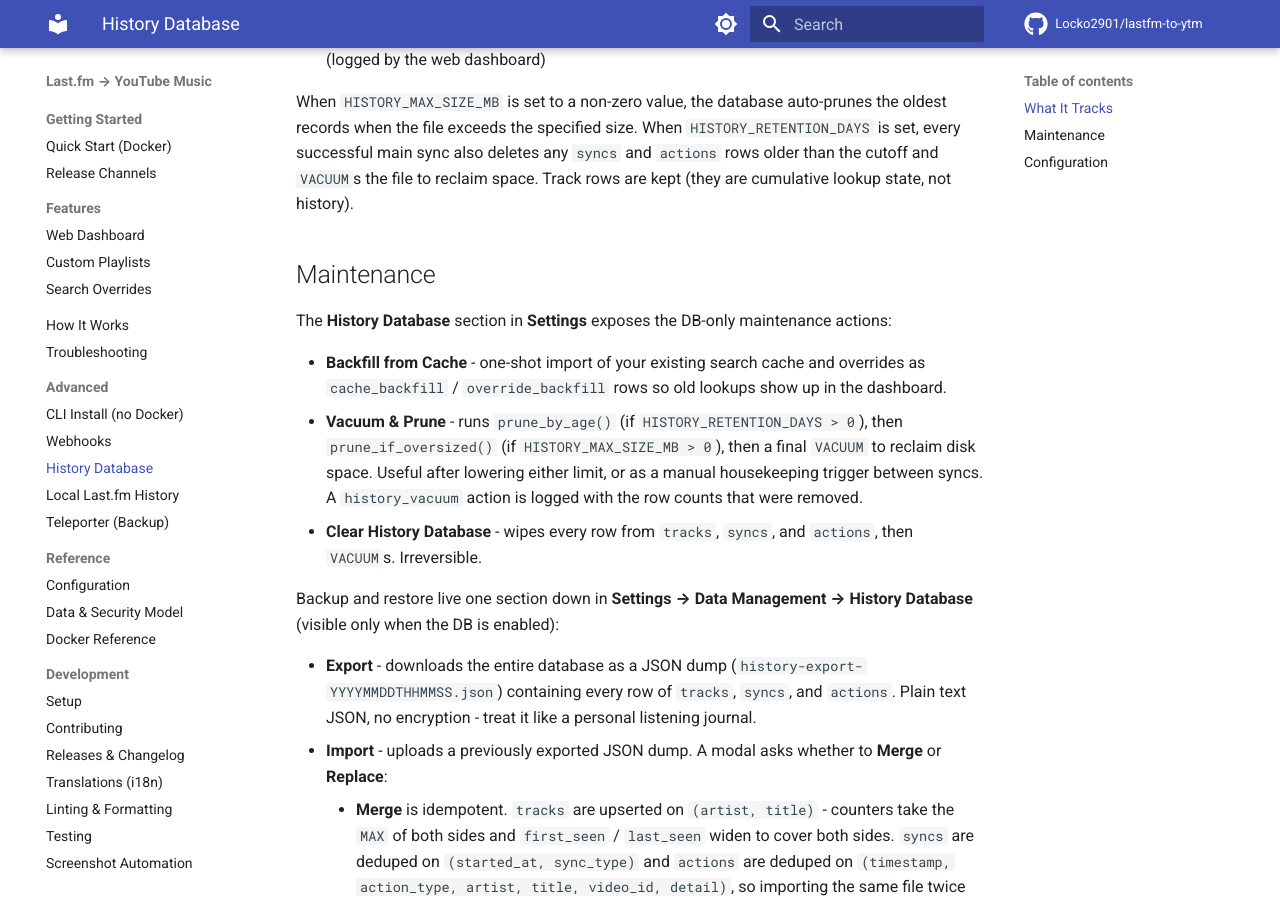
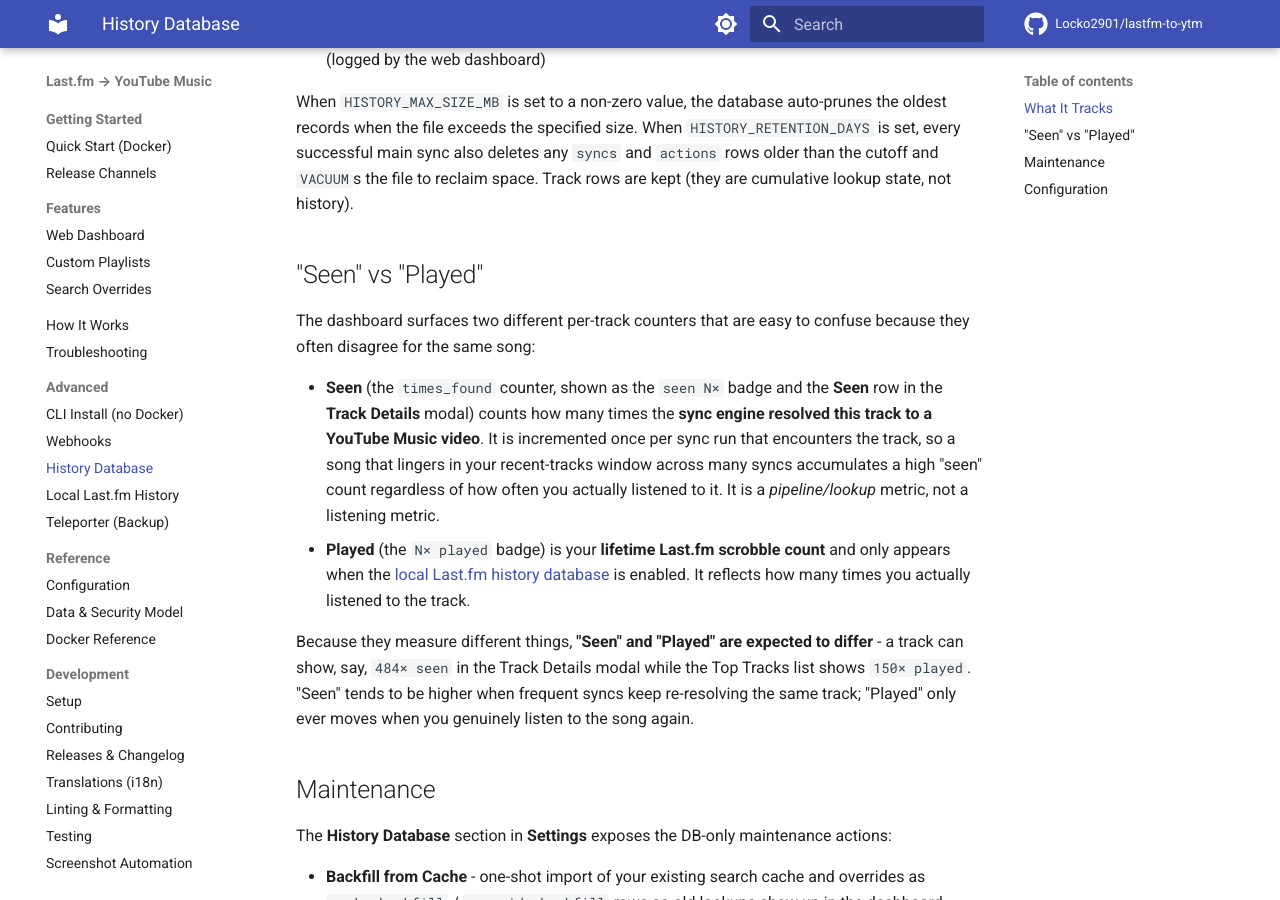
Before and after one commit to Locko2901/lastfm-to-ytm, an MkDocs documentation site: the page built from docs/history.md, in a window 1280 px wide and 900 px high, scrolled down 880 px. Built offline with MkDocs 1.6.1 and Material for MkDocs 9.7.7, drawn with Linux system fonts in a browser that asks for light colours; comment, search, counter and statistics services are not loaded.

Commit message:
docs: clarify "Seen" vs "Played" metrics in history database documentation

```diff
--- a/docs/history.md
+++ b/docs/history.md
@@ -24,6 +24,15 @@
 - **Actions** - user-initiated actions like adding overrides, blacklisting, or clearing cache entries (logged by the web dashboard)
 
 When `HISTORY_MAX_SIZE_MB` is set to a non-zero value, the database auto-prunes the oldest records when the file exceeds the specified size. When `HISTORY_RETENTION_DAYS` is set, every successful main sync also deletes any `syncs` and `actions` rows older than the cutoff and `VACUUM`s the file to reclaim space. Track rows are kept (they are cumulative lookup state, not history).
+
+## "Seen" vs "Played"
+
+The dashboard surfaces two different per-track counters that are easy to confuse because they often disagree for the same song:
+
+- **Seen** (the `times_found` counter, shown as the `seen N×` badge and the **Seen** row in the **Track Details** modal) counts how many times the **sync engine resolved this track to a YouTube Music video**. It is incremented once per sync run that encounters the track, so a song that lingers in your recent-tracks window across many syncs accumulates a high "seen" count regardless of how often you actually listened to it. It is a *pipeline/lookup* metric, not a listening metric.
+- **Played** (the `N× played` badge) is your **lifetime Last.fm scrobble count** and only appears when the [local Last.fm history database](local-history.md) is enabled. It reflects how many times you actually listened to the track.
+
+Because they measure different things, **"Seen" and "Played" are expected to differ** - a track can show, say, `484× seen` in the Track Details modal while the Top Tracks list shows `150× played`. "Seen" tends to be higher when frequent syncs keep re-resolving the same track; "Played" only ever moves when you genuinely listen to the song again.
 
 ## Maintenance
 
```
